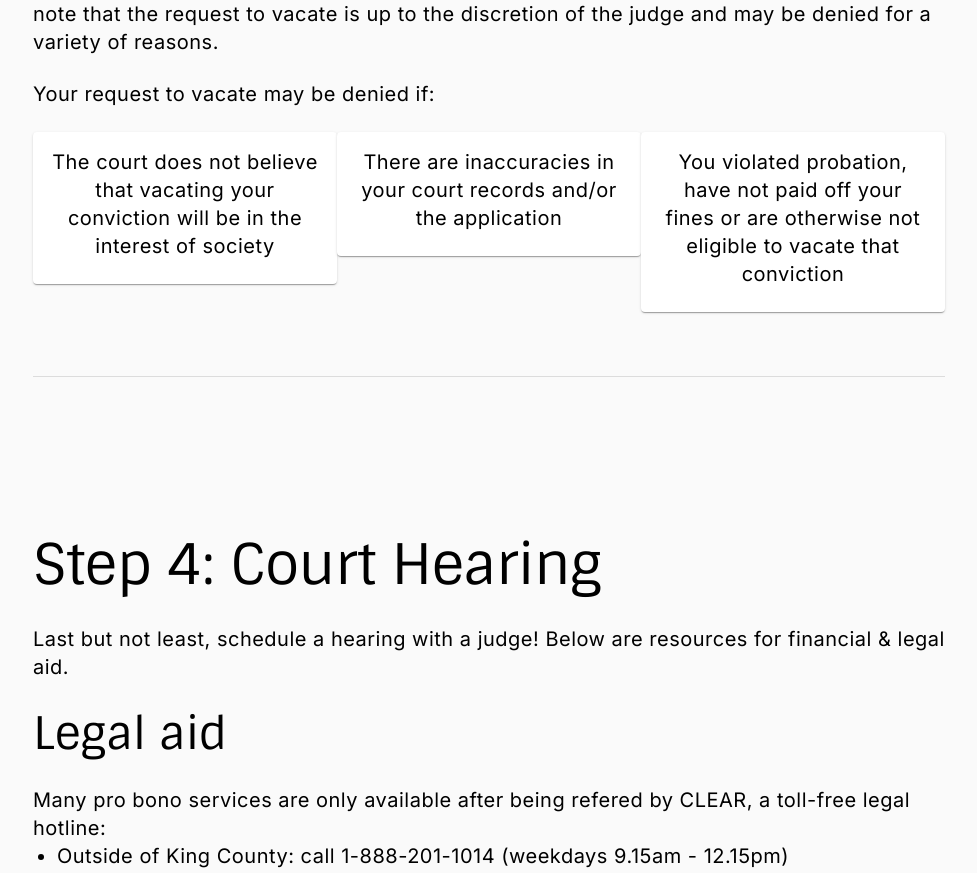
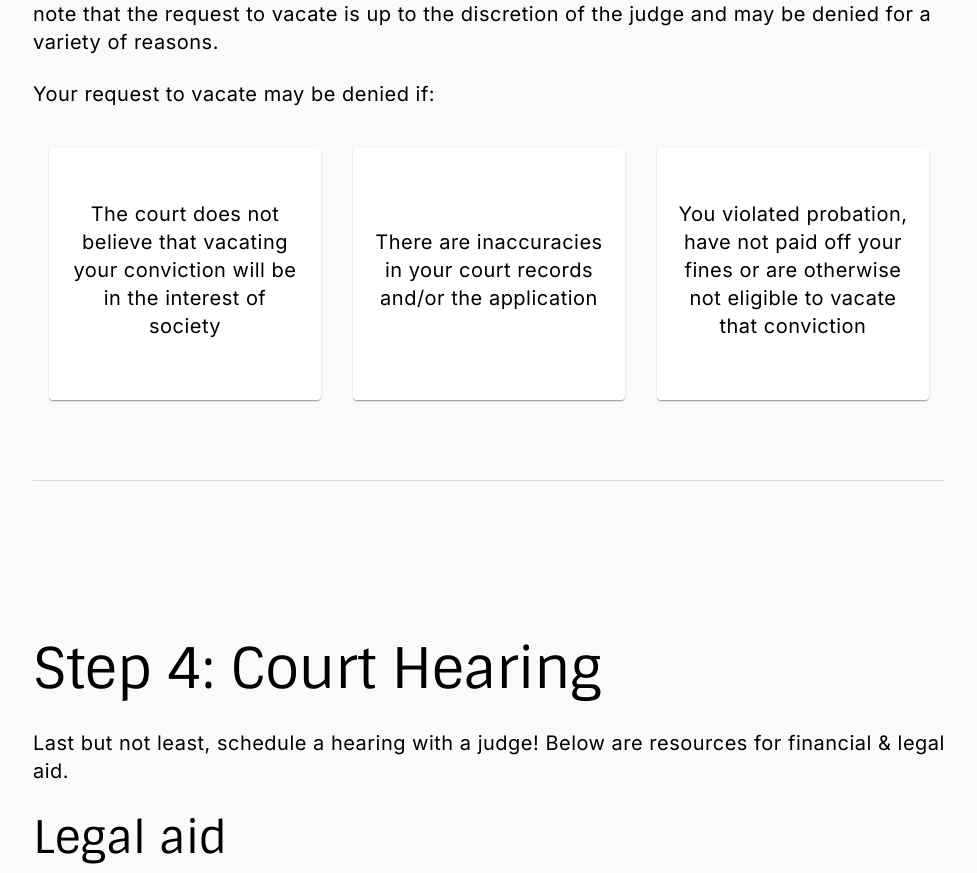
Before and after one commit to openseattle/clearviction-v1, a React (Create React App) app: page /get-started in a window 1280 px wide. Shown: the part 3665-4538 px from the top of the page, without its empty margins (151-1128 px from the left). Built offline with nearby package versions, Linux system fonts and the light colour scheme.

Commit message:
create FactSimpleCard

```diff
--- /dev/null
+++ b/src/Components/FactSimpleCard.jsx
@@ -0,0 +1,35 @@
+import {
+  Box,
+  Card,
+  CardContent,
+  makeStyles,
+  Typography,
+} from "@material-ui/core";
+
+const useStyles = makeStyles((theme) => ({
+  rootStyle: {
+    minHeight: "14em",
+    display: "flex",
+    justifyContent: "center",
+    alignItems: "center",
+    margin: theme.spacing(2),
+  },
+}));
+
+const FactSimpleCard = (props) => {
+  const { children } = props;
+  const classes = useStyles();
+  return (
+    <>
+      <Card className={classes.rootStyle}>
+        <CardContent>
+          <Typography variant="body1" align="center">
+            {children}
+          </Typography>
+        </CardContent>
+      </Card>
+    </>
+  );
+};
+
+export default FactSimpleCard;
--- a/src/Pages/GetStartedPage.jsx
+++ b/src/Pages/GetStartedPage.jsx
@@ -24,6 +24,7 @@ import ResponsiveJumpButtonGroup from "../Components/ResponsiveJumpButtonGroup";
 import { useGetInvolvedStyles } from "../Styles/useGetInvolvedStyles";
 import { ExternalLink } from "../ui-kit/ExternalLink";
 import { RedesignButtonPrimary } from "../ui-kit/RedesignButtonPrimary";
+import FactSimpleCard from "../Components/FactSimpleCard";
 
 const vacationPacket = (text) => (
   <ExternalLink href="https://www.washingtonlawhelp.org/files/C9D2EA3F-0350-D9AF-ACAE-BF37E9BC9FFA/attachments/21968678-A4F9-42E5-BA32-58826390C62D/8705en_get-misdemeanor-convictions-off-criminal-record.pdf">
@@ -210,35 +211,23 @@ const GetStartedPage = () => {
           Your request to vacate may be denied if:
         </Typography>
         <Grid container>
-          <Grid item xs={12} sm={4}>
-            <Card>
-              <CardContent>
-                <Typography variant="body1" align="center">
-                  The court does not believe that vacating your conviction will
-                  be in the interest of society
-                </Typography>
-              </CardContent>
-            </Card>
+          <Grid item xs={12} sm={12} md={4}>
+            <FactSimpleCard>
+              The court does not believe that vacating your conviction will be
+              in the interest of society
+            </FactSimpleCard>
           </Grid>
-          <Grid item xs={12} sm={4}>
-            <Card>
-              <CardContent>
-                <Typography variant="body1" align="center">
-                  There are inaccuracies in your court records and/or the
-                  application
-                </Typography>
-              </CardContent>
-            </Card>
+          <Grid item xs={12} sm={12} md={4}>
+            <FactSimpleCard>
+              There are inaccuracies in your court records and/or the
+              application
+            </FactSimpleCard>
           </Grid>
-          <Grid item xs={12} sm={4}>
-            <Card>
-              <CardContent>
-                <Typography variant="body1" align="center">
-                  You violated probation, have not paid off your fines or are
-                  otherwise not eligible to vacate that conviction
-                </Typography>
-              </CardContent>
-            </Card>
+          <Grid item xs={12} sm={12} md={4}>
+            <FactSimpleCard>
+              You violated probation, have not paid off your fines or are
+              otherwise not eligible to vacate that conviction
+            </FactSimpleCard>
           </Grid>
         </Grid>
       </Container>
```
